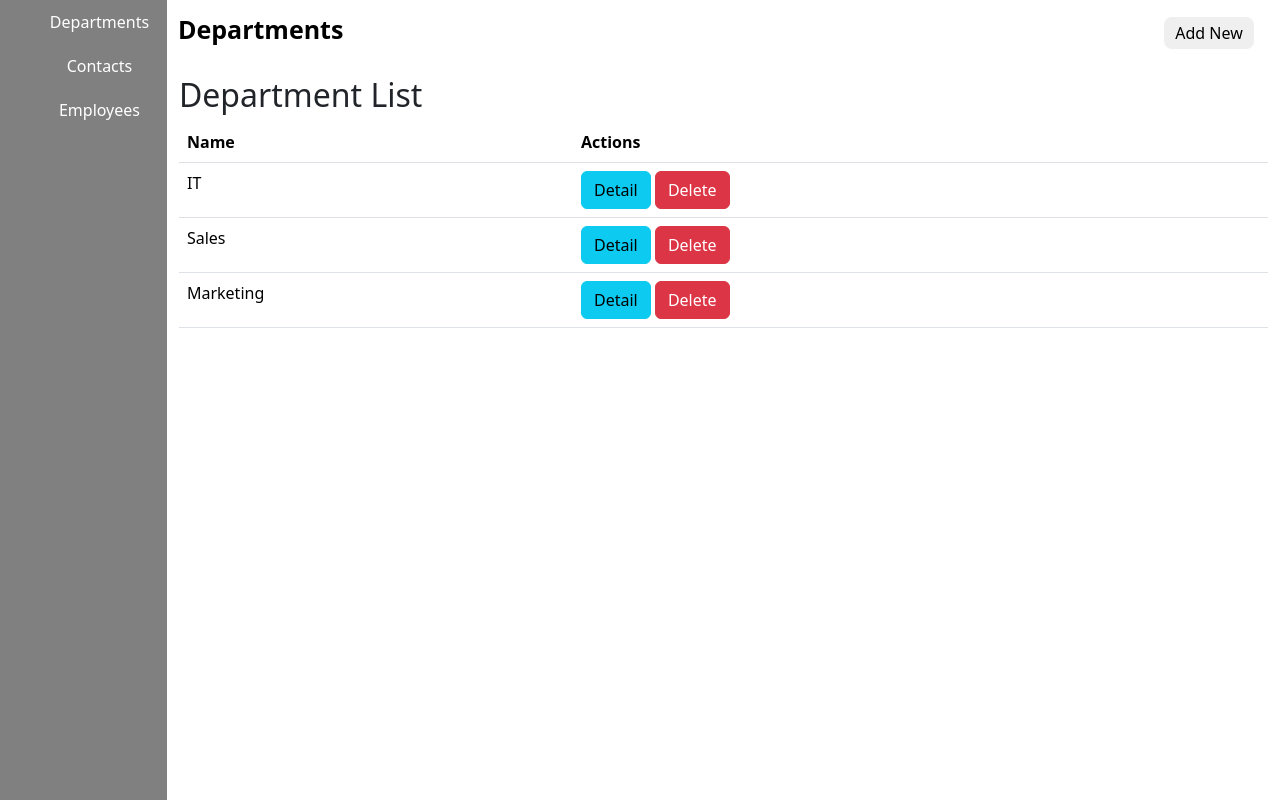
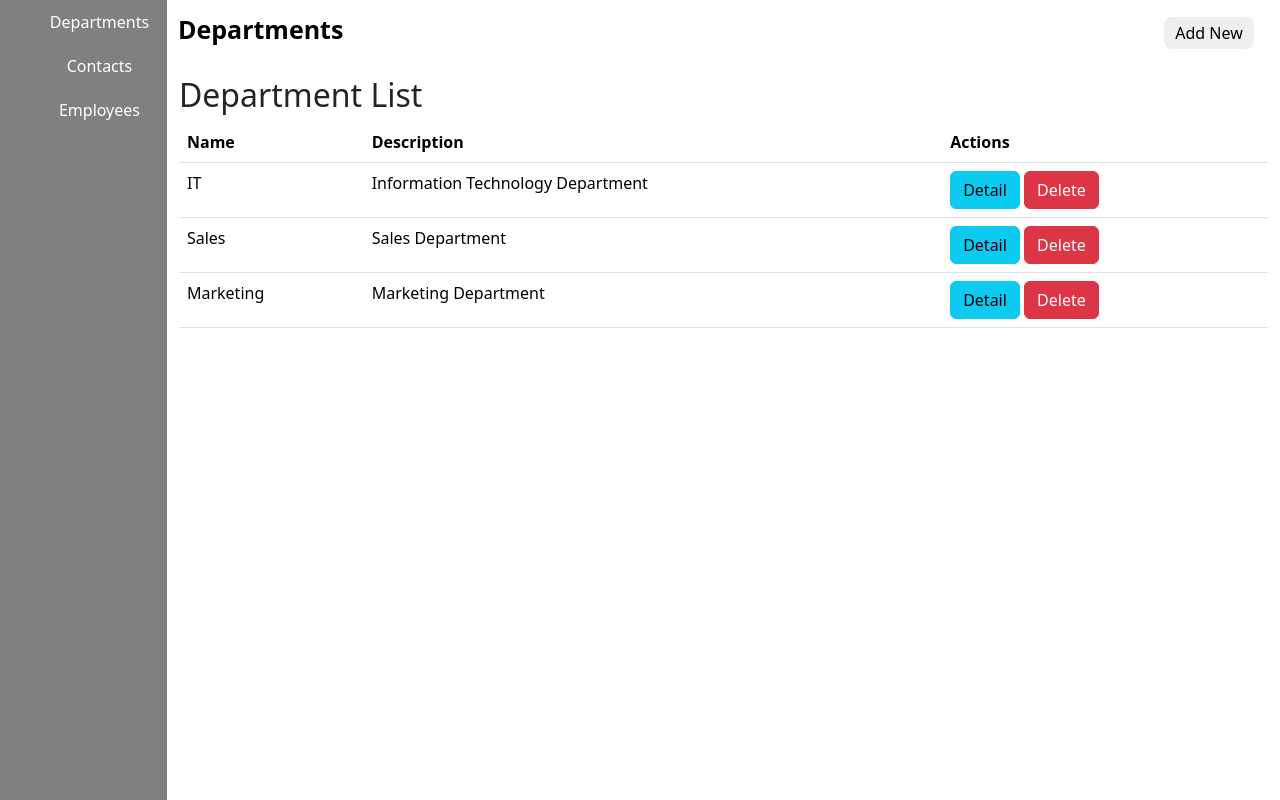
Before and after one commit to hothanhtuan1209/python-training, a Django app: page /departments in a window 1280 px wide. Shown: the part 40-840 px from the top of the page. Run offline with Django 4.2, Linux system fonts and the light colour scheme; a user stored in the database is signed in; data comes from the database, SQL or seed files in the repository; some libraries are stand-ins or nearby versions.

Commit message:
Add description to table list department

```diff
--- a/django/manager_employees/departments/templates/list.html
+++ b/django/manager_employees/departments/templates/list.html
@@ -13,6 +13,7 @@
       <thead>
         <tr>
           <th>Name</th>
+          <th>Description</th>
           <th>Actions</th>
         </tr>
       </thead>
@@ -20,6 +21,7 @@
         {% for department in departments %}
         <tr>
           <td>{{ department.name }}</td>
+          <td>{{ department.description}}</td>
           <td>
             <button class="btn btn-info detail-button" href="#">Detail</button>
             <button class="btn btn-danger delete-button" href="#">Delete</button>
```
